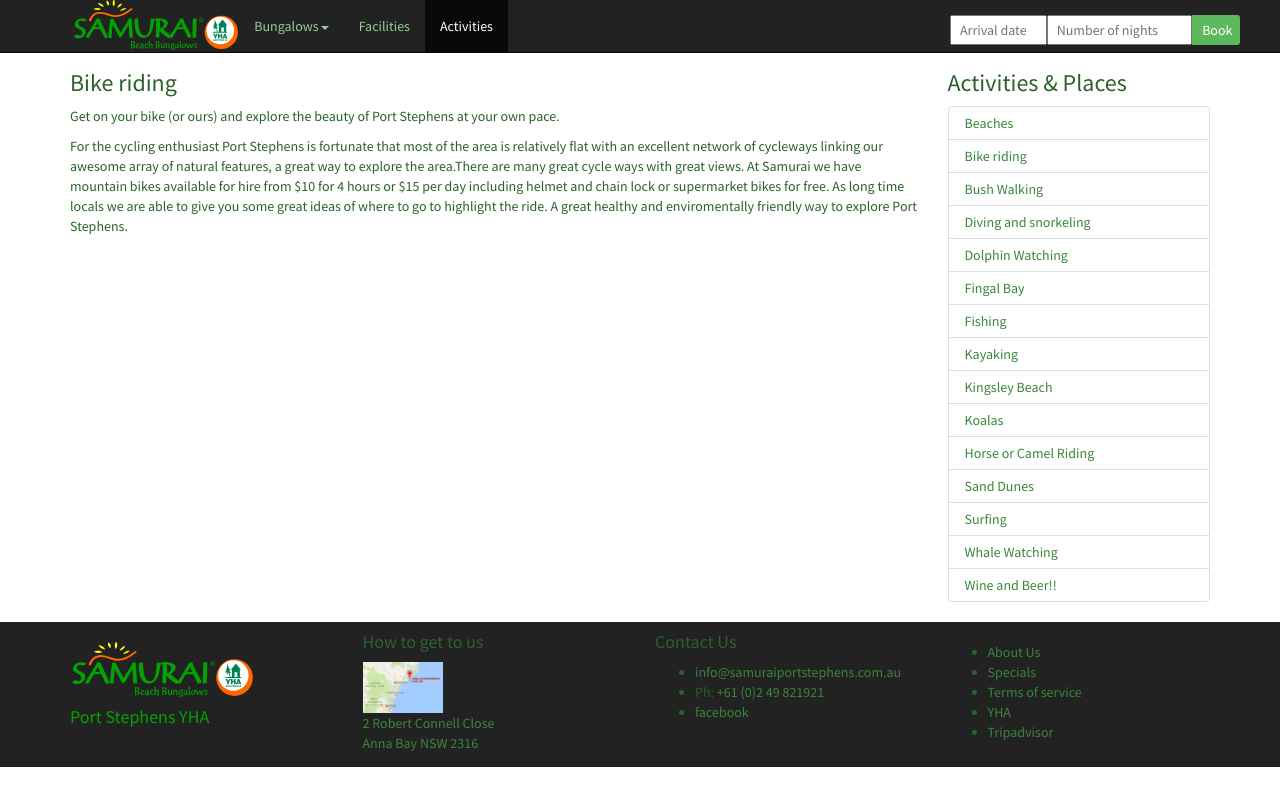
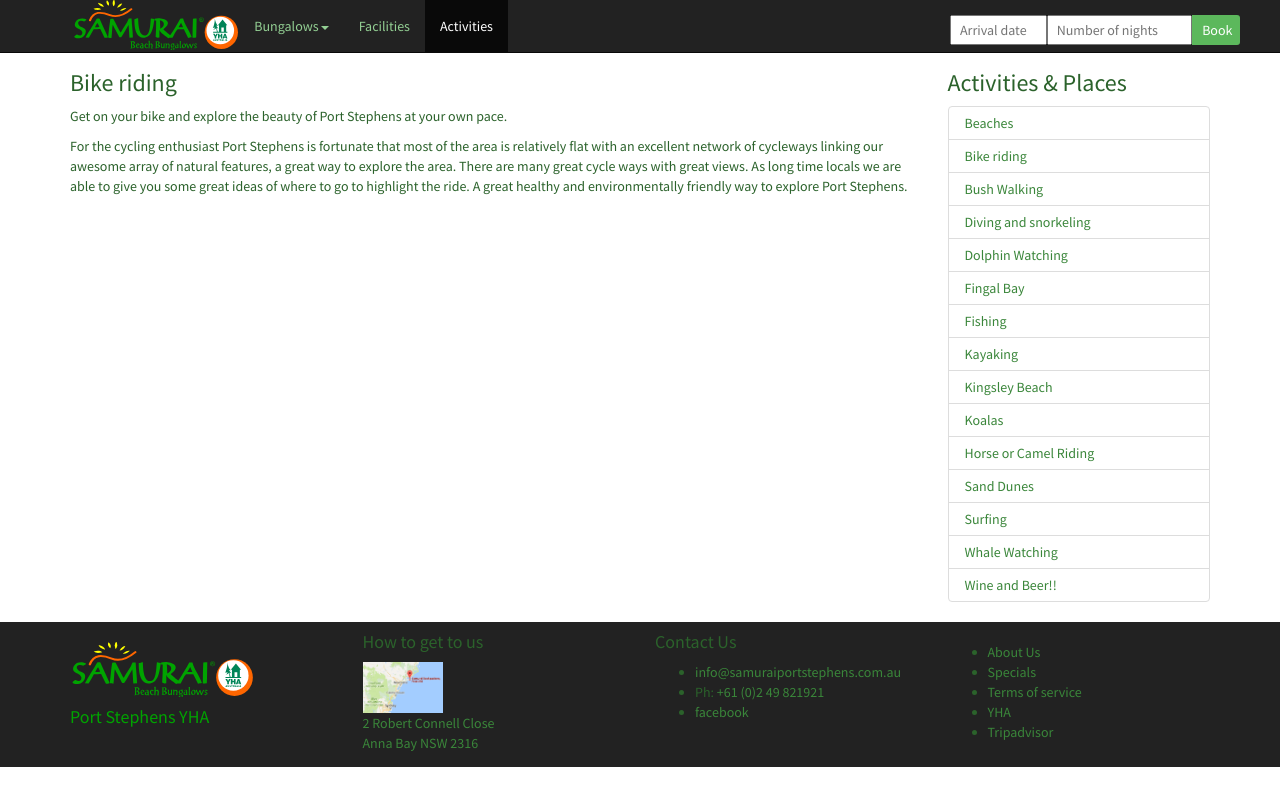
Before and after one commit to samuraibeach/samurai, a Jekyll site: the page built from _activities/02_bike-riding.md, in a window 1280 px wide. Shown: the top 806 px of the page. Built offline with Jekyll 4.4.1, drawn with Linux system fonts in a browser that asks for light colours.

Commit message:
Update from Forestry.io admin@samuraiportstephens.com.au updated _activities/02_bike-riding.md

```diff
--- a/_activities/02_bike-riding.md
+++ b/_activities/02_bike-riding.md
@@ -12,6 +12,6 @@ seasonal: false
 ---
 ### Bike riding
 
-Get on your bike (or ours) and explore the beauty of Port Stephens at your own pace.
+Get on your bike and explore the beauty of Port Stephens at your own pace.
 
-For the cycling enthusiast Port Stephens is fortunate that most of the area is relatively flat with an excellent network of cycleways linking our awesome array of natural features, a great way to explore the area.There are many great cycle ways with great views. At Samurai we have mountain bikes available for hire from $10 for 4 hours or $15 per day including helmet and chain lock or supermarket bikes for free. As long time locals we are able to give you some great ideas of where to go to highlight the ride. A great healthy and enviromentally friendly way to explore Port Stephens.
+For the cycling enthusiast Port Stephens is fortunate that most of the area is relatively flat with an excellent network of cycleways linking our awesome array of natural features, a great way to explore the area. There are many great cycle ways with great views.  As long time locals we are able to give you some great ideas of where to go to highlight the ride. A great healthy and environmentally friendly way to explore Port Stephens.
```
